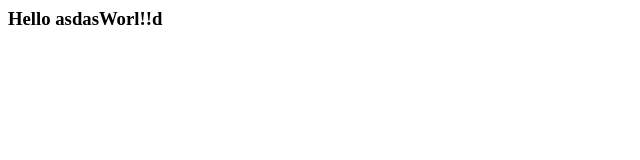
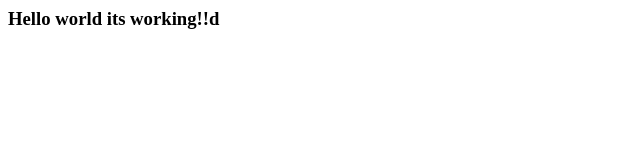
Before and after one commit to navaid7890/jenkins-practice, a plain HTML site: page index.html in a window 1280 px wide. Shown: the full height of the page, 0-640 px from the left. Drawn offline with Linux system fonts and the light colour scheme.

Commit message:
third commit

```diff
--- a/index.html
+++ b/index.html
@@ -1 +1 @@
-<h3>Hello asdasWorl!!d<h3>
+<h3>Hello world its working!!d<h3>
```
